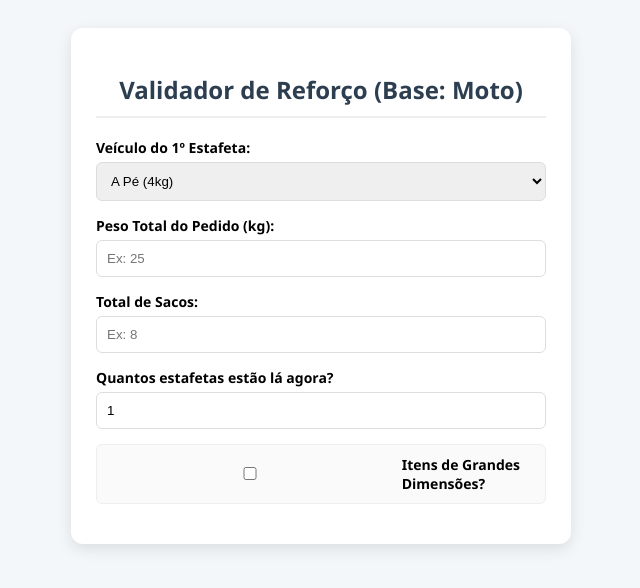
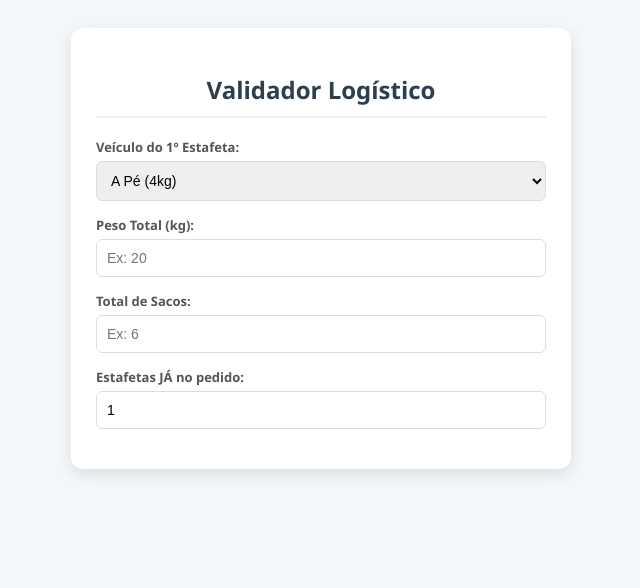
Before and after one commit to fabiomcostacarvalho-glitch/big_order_calculadora, a plain HTML site: page index.html in a window 1280 px wide. Shown: the whole page, without its empty margins (319-959 px from the left). Drawn offline with Linux system fonts and the light colour scheme.

Commit message:
Update index.html

```diff
--- a/index.html
+++ b/index.html
@@ -3,33 +3,29 @@
 <head>
     <meta charset="UTF-8">
     <meta name="viewport" content="width=device-width, initial-scale=1.0">
-    <title>Calculadora Logística - Unidade Moto</title>
+    <title>Calculadora Logística Pro</title>
     <style>
-        :root {
-            --primary: #2c3e50;
-            --success: #27ae60;
-            --danger: #e74c3c;
-            --warning: #f39c12;
-            --info: #3498db;
-        }
+        :root { --primary: #2c3e50; --success: #27ae60; --danger: #e74c3c; --warning: #f39c12; }
         body { font-family: 'Segoe UI', Arial, sans-serif; background: #f4f7f9; display: flex; justify-content: center; padding: 20px; }
         .container { background: white; padding: 25px; border-radius: 12px; box-shadow: 0 5px 15px rgba(0,0,0,0.1); max-width: 450px; width: 100%; }
         h2 { color: var(--primary); text-align: center; border-bottom: 2px solid #eee; padding-bottom: 10px; margin-bottom: 20px; }
         .form-group { margin-bottom: 15px; }
-        label { display: block; font-weight: bold; margin-bottom: 5px; font-size: 14px; }
-        select, input { width: 100%; padding: 10px; border: 1px solid #ddd; border-radius: 6px; box-sizing: border-box; }
-        .checkbox-group { display: flex; align-items: center; gap: 10px; padding: 10px; border-radius: 6px; border: 1px solid #eee; background: #fafafa; }
-        #result { margin-top: 20px; padding: 15px; border-radius: 8px; text-align: center; font-weight: bold; display: none; }
-
+        label { display: block; font-weight: bold; margin-bottom: 5px; font-size: 13px; color: #555; }
+        select, input { width: 100%; padding: 10px; border: 1px solid #ddd; border-radius: 6px; box-sizing: border-box; font-size: 14px; }
+        .info-table { width: 100%; margin-top: 20px; border-collapse: collapse; font-size: 12px; background: #fdfdfd; }
+        .info-table th, .info-table td { border: 1px solid #eee; padding: 8px; text-align: center; }
+        .info-table th { background: #f8f9fa; color: #666; }
+        #result { margin-top: 20px; padding: 15px; border-radius: 8px; text-align: center; font-weight: bold; }
         .status-approve { background: #d4edda; color: #155724; border: 1px solid #c3e6cb; }
         .status-reject { background: #f8d7da; color: #721c24; border: 1px solid #f5c6cb; }
         .status-lead { background: #fff3cd; color: #856404; border: 1px solid #ffeeba; }
+        .highlight { color: var(--danger); font-weight: bold; }
     </style>
 </head>
 <body>
 
 <div class="container">
-    <h2>Validador de Reforço (Base: Moto)</h2>
+    <h2>Validador Logístico</h2>
 
     <div class="form-group">
         <label>Veículo do 1º Estafeta:</label>
@@ -42,79 +38,18 @@
     </div>
 
     <div class="form-group">
-        <label>Peso Total do Pedido (kg):</label>
-        <input type="number" id="weight" step="0.1" placeholder="Ex: 25" oninput="calculate()">
+        <label>Peso Total (kg):</label>
+        <input type="number" id="weight" step="0.1" placeholder="Ex: 20" oninput="calculate()">
     </div>
 
     <div class="form-group">
         <label>Total de Sacos:</label>
-        <input type="number" id="bags" placeholder="Ex: 8" oninput="calculate()">
+        <input type="number" id="bags" placeholder="Ex: 6" oninput="calculate()">
     </div>
 
     <div class="form-group">
-        <label>Quantos estafetas estão lá agora?</label>
+        <label>Estafetas JÁ no pedido:</label>
         <input type="number" id="currentCouriers" value="1" oninput="calculate()">
     </div>
 
-    <div class="form-group checkbox-group">
-        <input type="checkbox" id="bigItems" onchange="calculate()">
-        <label style="margin:0">Itens de Grandes Dimensões?</label>
-    </div>
-
-    <div id="result"></div>
-</div>
-
-<script>
-    function calculate() {
-        const firstVehicleLimit = parseFloat(document.getElementById('vehicle').value);
-        const weight = parseFloat(document.getElementById('weight').value) || 0;
-        const bags = parseInt(document.getElementById('bags').value) || 0;
-        const currentCouriers = parseInt(document.getElementById('currentCouriers').value) || 1;
-        const hasBigItems = document.getElementById('bigItems').checked;
-        const resultDiv = document.getElementById('result');
-
-        const MOTO_LIMIT = 12; // Unidade padrão de reforço
-        resultDiv.style.display = "block";
-
-        // 1. REGRA ELIMINATÓRIA: Sacos
-        if (bags <= 2) {
-            showResult("❌ REJEITAR AJUDA<br><small>Volume de sacos (2 ou menos) não permite divisão.</small>", "status-reject");
-            return;
-        }
-
-        // 2. CÁLCULO DE CAPACIDADE ATUAL
-        // O primeiro tem o limite do veículo dele, os subsequentes assumimos que são motos (12kg)
-        let capacityOfCurrentTeam = firstVehicleLimit + ((currentCouriers - 1) * MOTO_LIMIT);
-
-        // 3. LÓGICA DE DECISÃO
-        if (weight <= capacityOfCurrentTeam) {
-            // Se o peso cabe nos que já estão lá
-            if (hasBigItems) {
-                showResult("⚠️ CONSULTAR LEAD<br><small>Peso OK para a equipa atual, mas há itens grandes.</small>", "status-lead");
-            } else {
-                showResult("❌ REJEITAR AJUDA<br><small>A equipa atual suporta até "+capacityOfCurrentTeam+"kg. O pedido tem "+weight+"kg.</small>", "status-reject");
-            }
-        }
-        else {
-            // Se o peso EXCEDER a capacidade
-            let excessWeight = weight - capacityOfCurrentTeam;
-
-            // Verificamos se adicionar +1 moto mantém a eficiência de sacos
-            // Regra: Sacos / (Total de pessoas após adição) deve ser >= 2
-            if (bags / (currentCouriers + 1) < 2) {
-                showResult("❌ REJEITAR AJUDA<br><small>Peso excede, mas o número de sacos não permite mais divisões (Rácio < 2).</small>", "status-reject");
-            } else {
-                showResult("✅ ADICIONAR +1 MOTO<br><small>Excesso de "+excessWeight.toFixed(1)+"kg detetado.</small>", "status-approve");
-            }
-        }
-    }
-
-    function showResult(text, className) {
-        const div = document.getElementById('result');
-        div.innerHTML = text;
-        div.className = className;
-    }
-</script>
-
-</body>
-</html>
+    <div class="form
```
